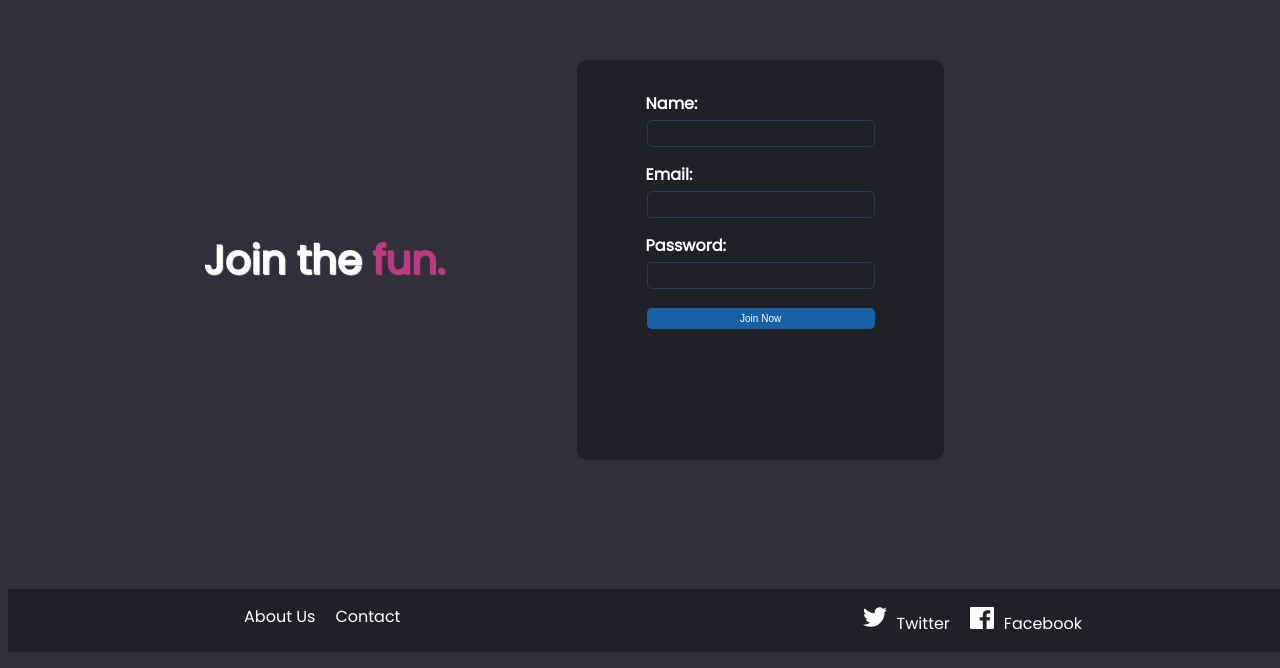
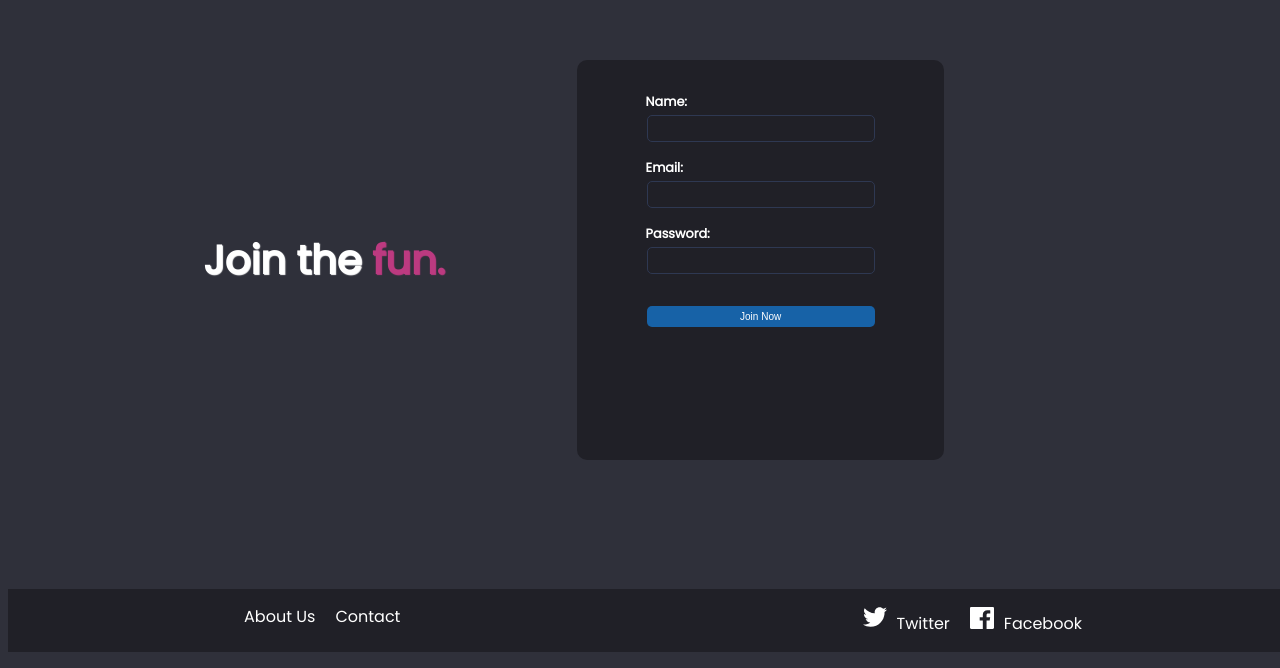
Before and after one commit to saudlari/soundWave, a React (Vite) app: page /join in a window 1280 px wide. Shown: the part 148-816 px from the top of the page. Built offline with nearby package versions, Linux system fonts and the light colour scheme.

Commit message:
add final touch to form

```diff
--- a/src/components/button/Button.css
+++ b/src/components/button/Button.css
@@ -18,6 +18,7 @@
   border: none;
    /*padding: 10px 20px;*/
   margin-bottom: 5vh;
+  margin-top: 2vh;
 
 }
 
--- a/src/components/form/Form.css
+++ b/src/components/form/Form.css
@@ -32,7 +32,7 @@ div.formLogin {
     }
 
     form label {
-      font-size: 1rem;
+      font-size: 80%;
         text-align: left;
         display: block;
         margin: 0;
```
